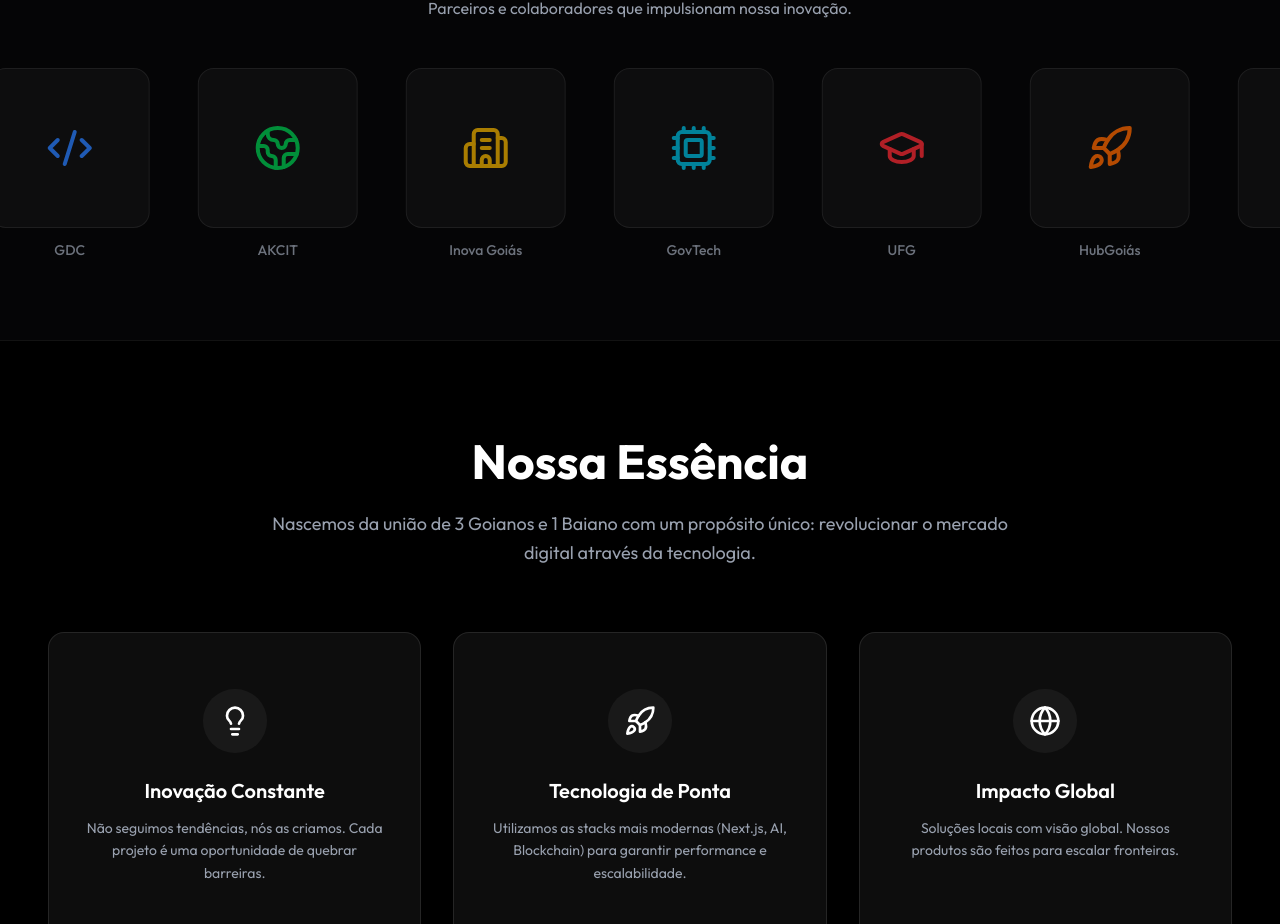
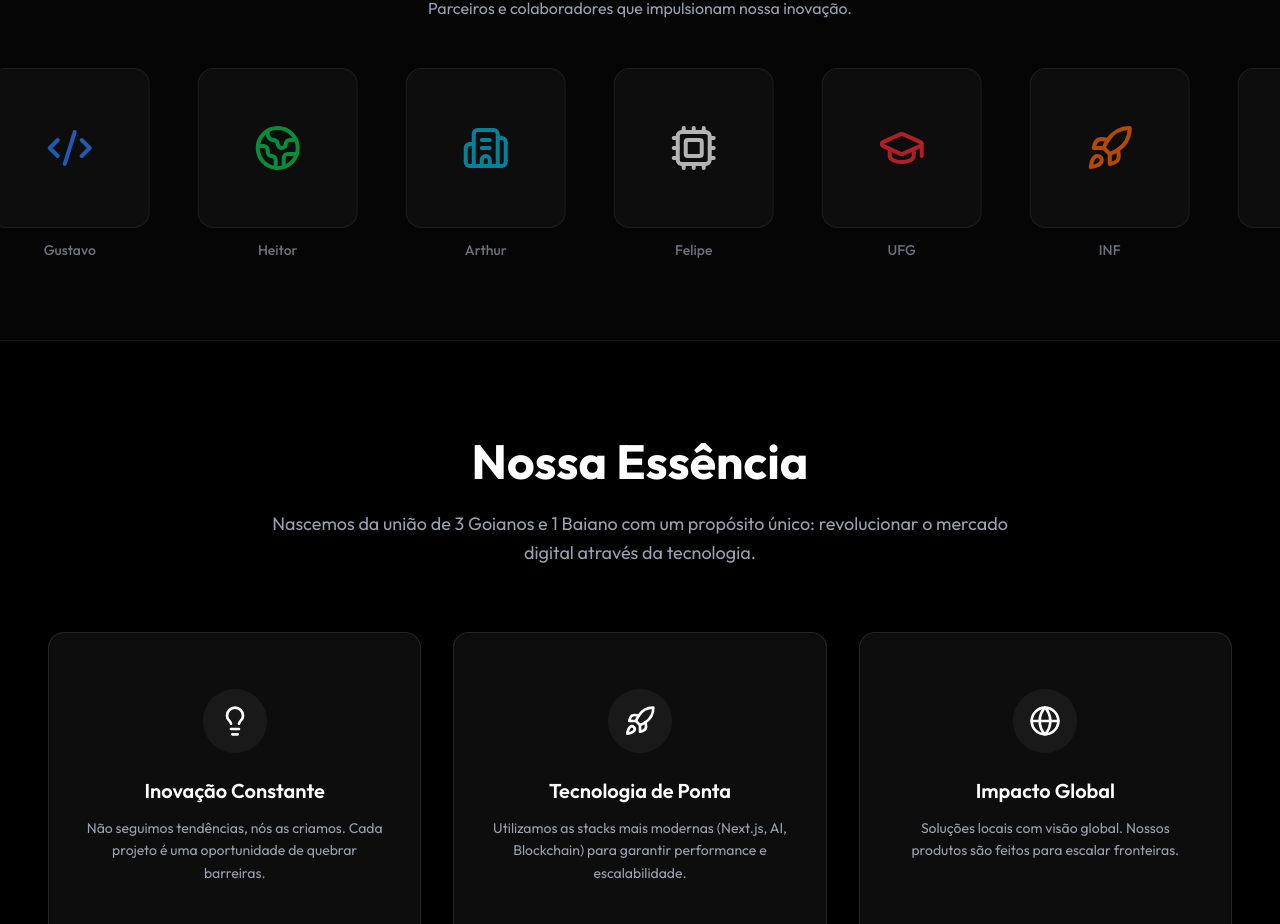
Before and after one commit to ghustdev/3G1B-startup, a Next.js app: page / in a window 1280 px wide. Shown: the part 937-1861 px from the top of the page. Built offline with nearby package versions, Linux system fonts and the light colour scheme.

Commit message:
update partners

```diff
--- a/src/components/sections/Partners.tsx
+++ b/src/components/sections/Partners.tsx
@@ -7,11 +7,11 @@ import { useLanguage } from '@/contexts/LanguageContext';
 
 const partners = [
   { name: "UFG", icon: <GraduationCap size={40} />, type: "Universidade" },
-  { name: "HubGoiás", icon: <Rocket size={40} />, type: "Aceleradora" },
-  { name: "GDC", icon: <Code2 size={40} />, type: "Parceiro Tech - Google" },
-  { name: "AKCIT", icon: <Globe2 size={40} />, type: "Aceleradora - AKCIT" },
-  { name: "Inova Goiás", icon: <Building2 size={40} />, type: "Governo" },
-  { name: "GovTech", icon: <Cpu size={40} />, type: "Governo" },
+  { name: "INF", icon: <Rocket size={40} />, type: "Aceleradora" },
+  { name: "Gustavo", icon: <Code2 size={40} />, type: "CEO" },
+  { name: "Heitor", icon: <Globe2 size={40} />, type: "CMO" },
+  { name: "Arthur", icon: <Building2 size={40} />, type: "CTO" },
+  { name: "Felipe", icon: <Cpu size={40} />, type: "CPO" },
 ];
 
 export function Partners() {
@@ -59,11 +59,11 @@ function PartnerCard({ partner }: { partner: Partner }) {
     // Assign specific colors for each partner type or name to make it vibrant
     const getIconColor = (name: string) => {
         if (name === "UFG") return "text-red-500";
-        if (name === "HubGoiás") return "text-orange-500";
-        if (name === "GDC") return "text-blue-500";
-        if (name === "AKCIT") return "text-green-500";
-        if (name === "Inova Goiás") return "text-yellow-500";
-        if (name === "GovTech") return "text-cyan-500";
+        if (name === "INF") return "text-orange-500";
+        if (name === "Gustavo") return "text-blue-500";
+        if (name === "Heitor") return "text-green-500";
+        if (name === "Arthur") return "text-cyan-500";
+        if (name === "Felipe") return "text-[hsl(var(--brand-purple))]";
         return "text-[hsl(var(--brand-purple))]";
     };
 
```
